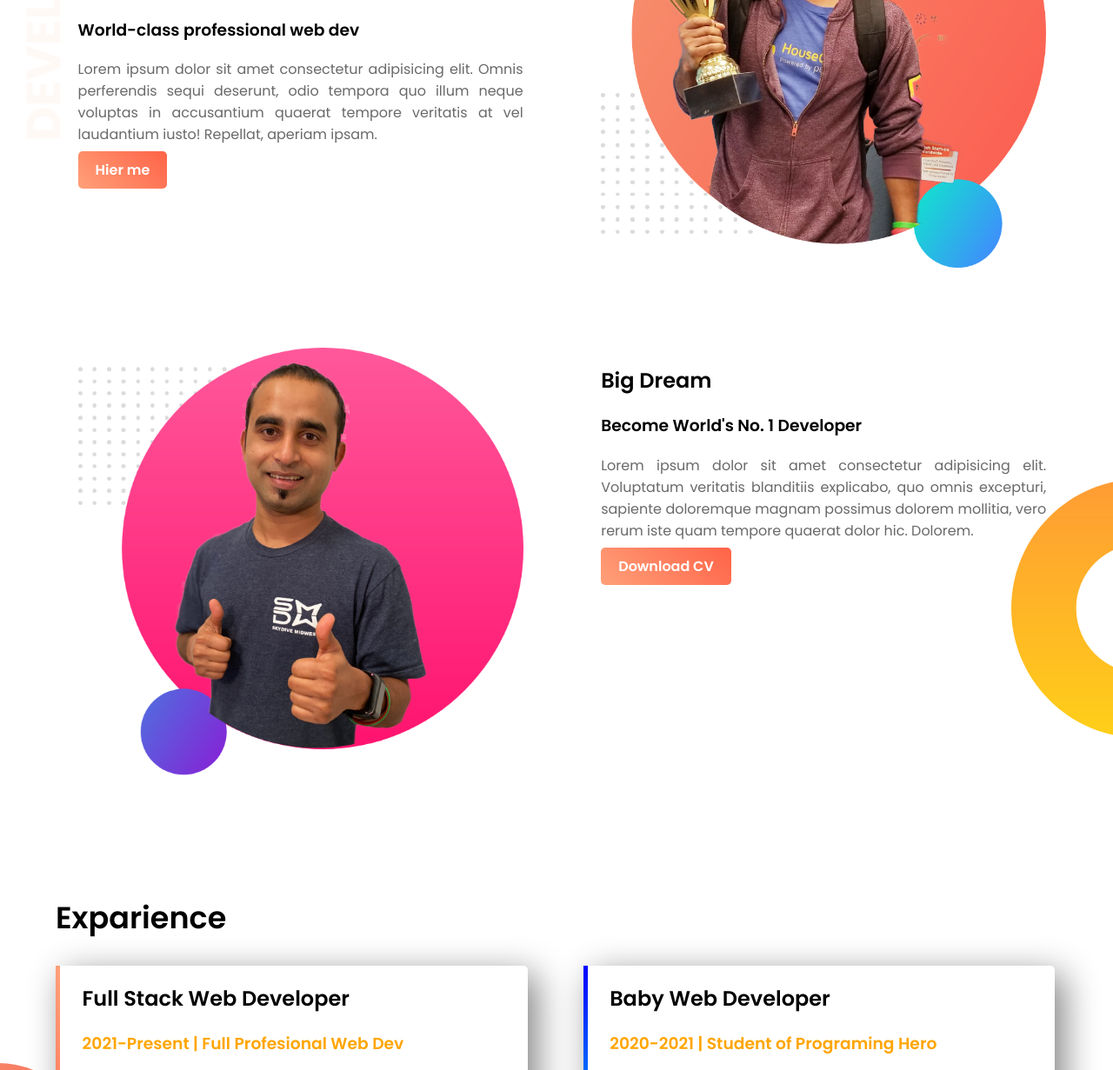
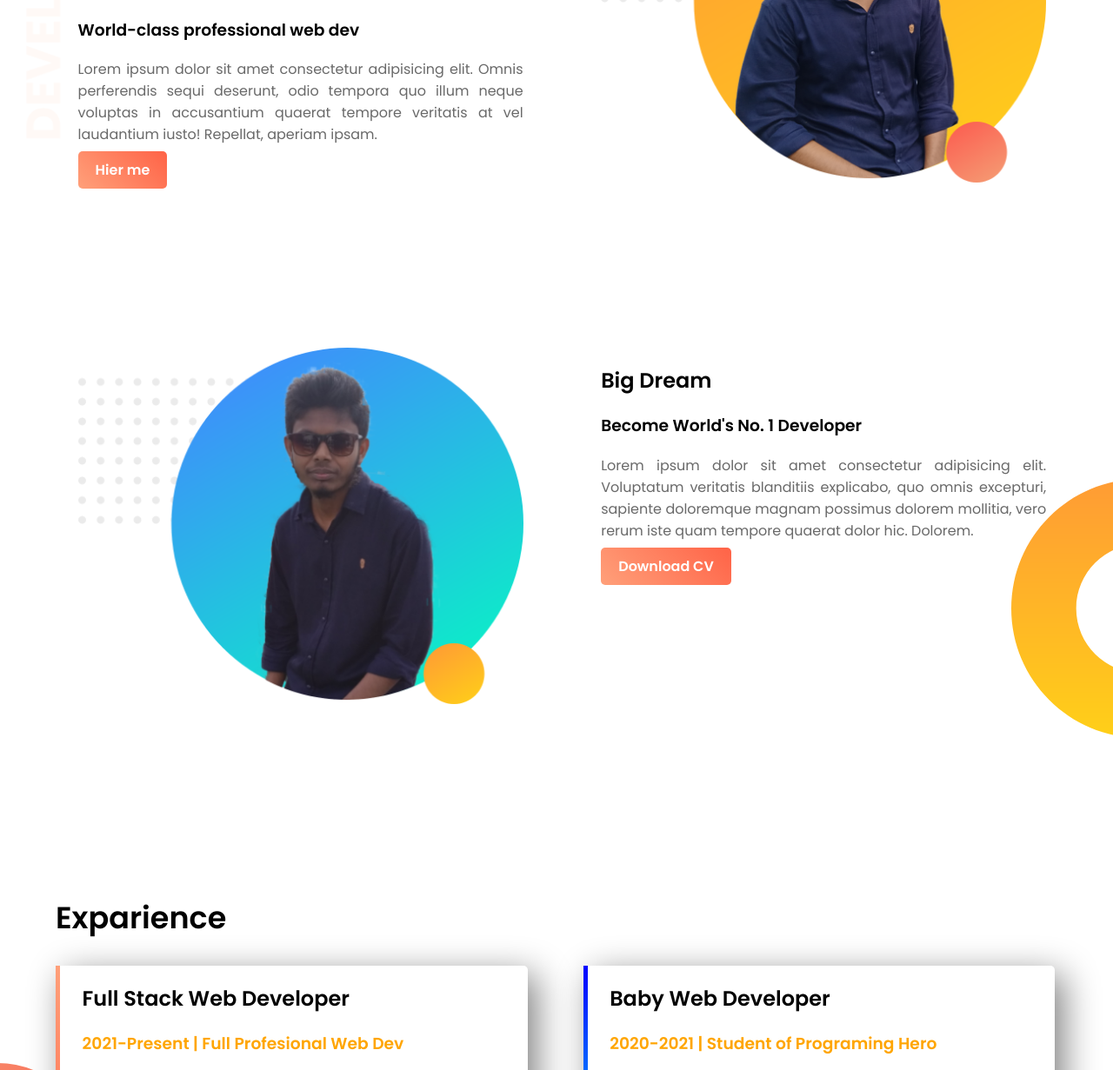
Before and after one commit to moinuddin3188/web-portfolio, a plain HTML site: page index.html in a window 1280 px wide. Shown: the part 200-1431 px from the top of the page at 87% size. Drawn offline with Linux system fonts and the light colour scheme.

Commit message:
final portfolio

```diff
--- a/index.html
+++ b/index.html
@@ -18,13 +18,13 @@
             <a class="link-btn" target="_blank" href="#">Hier me</a>
        </div>
        <div class="half-width">
-           <img src="images\jhankar.png" alt="Moin uddin">
+           <img src="images\profile.png" alt="Moin uddin">
        </div>
     </section>
 
     <section class="dream-area">
         <div class="half-width">
-            <img src="images\jhankar2.png" alt="Moin uddin">
+            <img src="images\profile2.png" alt="Moin uddin">
         </div>
         <div class="half-width">
             <h2>Big Dream</h2>
```
Also changed, not shown: images/profile.png (added), images/profile2.png (added), 2 other files.
